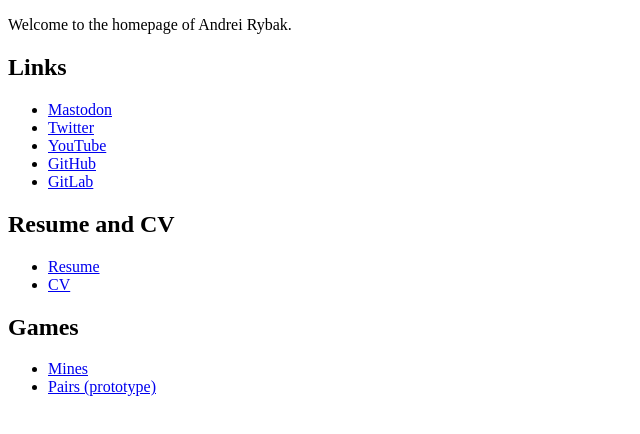
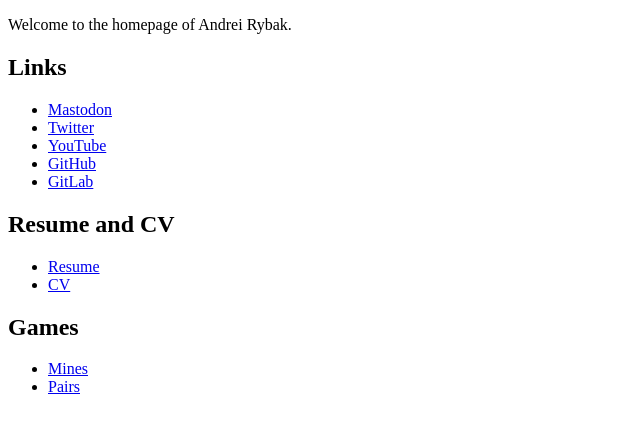
Before and after one commit to rybak/rybak.github.io, a plain HTML site: page index.html in a window 1280 px wide. Shown: the full height of the page, 0-640 px from the left. Drawn offline with Linux system fonts and the light colour scheme.

Commit message:
drop "prototype" marker from link to "pairs.html"
Now that "pairs.html" has a losing condition, it's complete, plus or
minus some tweaking of design and game balancing.  Drop the marked
"prototype" from the link to the game in "index.html".

```diff
--- a/index.html
+++ b/index.html
@@ -22,7 +22,7 @@
 		<h2>Games</h2>
 		<ul>
 			<li><a href="./emoji-games/mines.html">Mines</a></li>
-			<li><a href="./emoji-games/pairs.html">Pairs (prototype)</a></li>
+			<li><a href="./emoji-games/pairs.html">Pairs</a></li>
 		</ul>
 	</body>
 </html>
```
